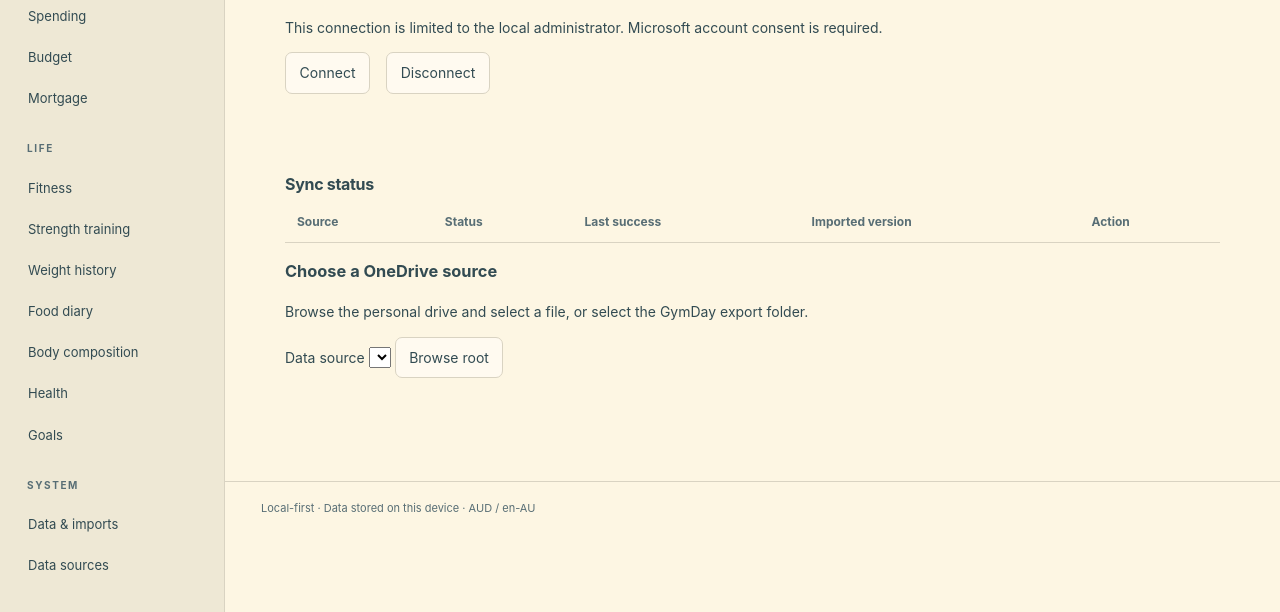
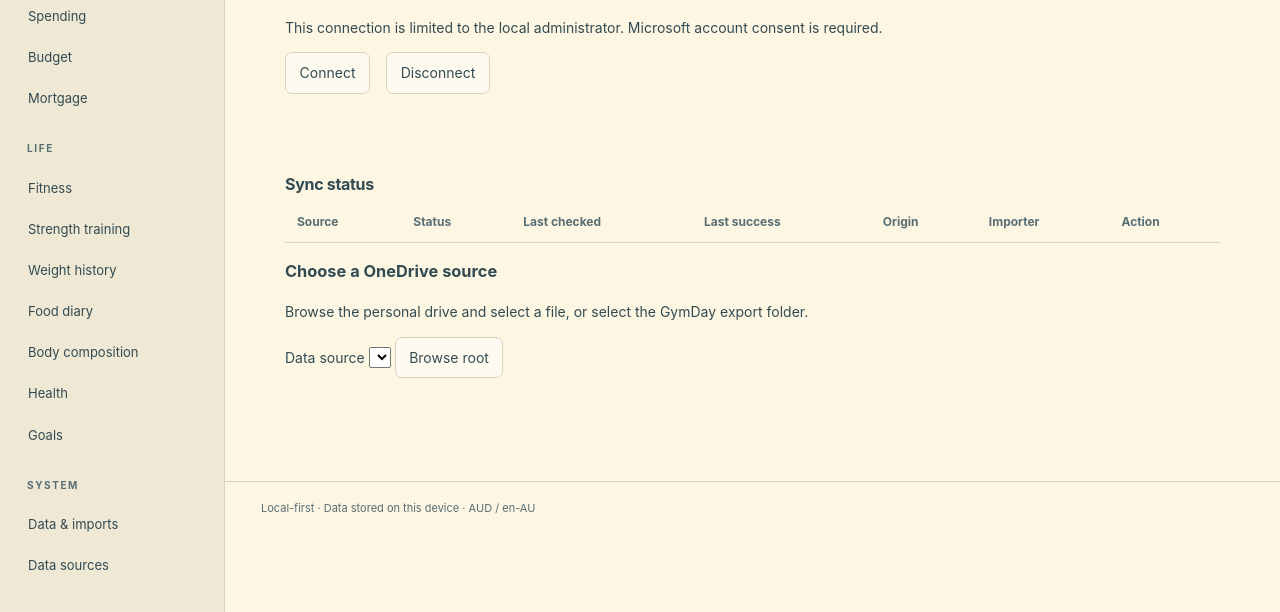
Before and after one commit to Jarrod95/Life-Dashboard, a Flask app: template app/templates/data_sources.html in a window 1280 px wide. Shown: the part 316-928 px from the top of the page. Run offline with Flask 3, Linux system fonts and the light colour scheme; the template is opened without the code that fills it, so the values that code supplies are empty.

Commit message:
Show last check, origin and importer version on Data Sources UI

```diff
--- a/app/templates/data_sources.html
+++ b/app/templates/data_sources.html
@@ -17,12 +17,14 @@
 <div class="card" style="padding:1.5rem">
   <h2>Sync status</h2>
   <table style="width:100%">
-    <thead><tr><th>Source</th><th>Status</th><th>Last success</th><th>Imported version</th><th>Action</th></tr></thead>
+    <thead><tr><th>Source</th><th>Status</th><th>Last checked</th><th>Last success</th><th>Origin</th><th>Importer</th><th>Action</th></tr></thead>
     <tbody>
     {% for s in sources %}
       <tr><td>{{ s.source_key }}</td><td id="status-{{ s.source_key }}">{{ s.status }}
        <small>{{ s.error_summary or '' }}</small></td>
+       <td>{{ s.last_checked_at or 'Never' }}</td>
        <td>{{ s.last_success_at or 'Never' }}</td>
+       <td>{{ s.last_source_type or '—' }}</td>
        <td>{{ s.importer_version or '—' }}</td>
        <td><button type="button" class="source-sync" data-key="{{ s.source_key }}">Sync now</button></td></tr>
     {% endfor %}
@@ -71,7 +73,8 @@
   document.querySelectorAll('.source-sync').forEach(b => b.addEventListener('click',async () => {
     b.disabled=true; result.textContent='Synchronising ' + b.dataset.key + '…';
     try { const value=await post('/api/v1/data-sources/' + b.dataset.key + '/sync');
-      result.textContent=b.dataset.key + ': ' + value.status; }
+      result.textContent=b.dataset.key + ': ' + value.status;
+      if (value.status !== 'already_running') location.reload(); }
     catch(err) { result.textContent=err.message; }
     finally { b.disabled=false; }
   }));
```
